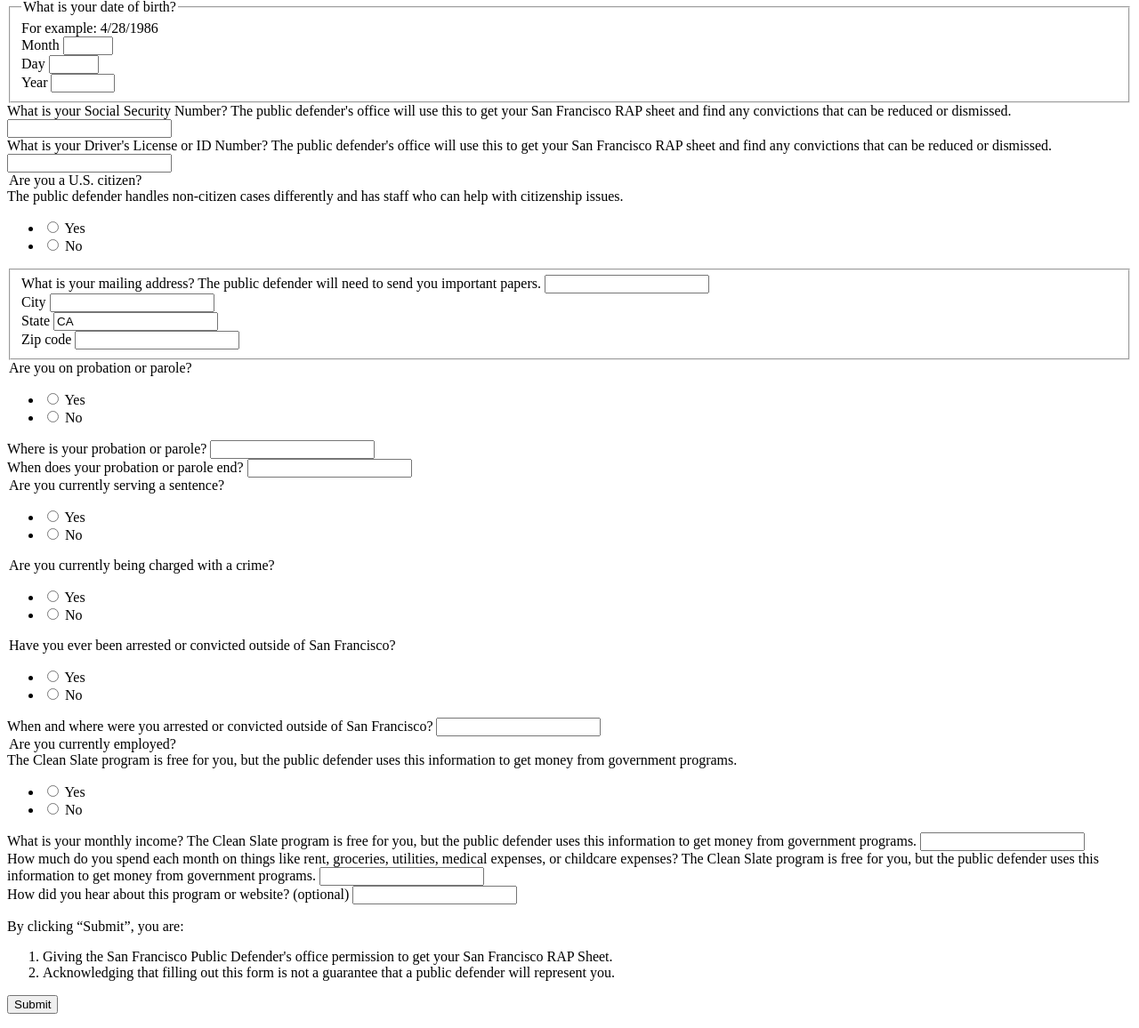
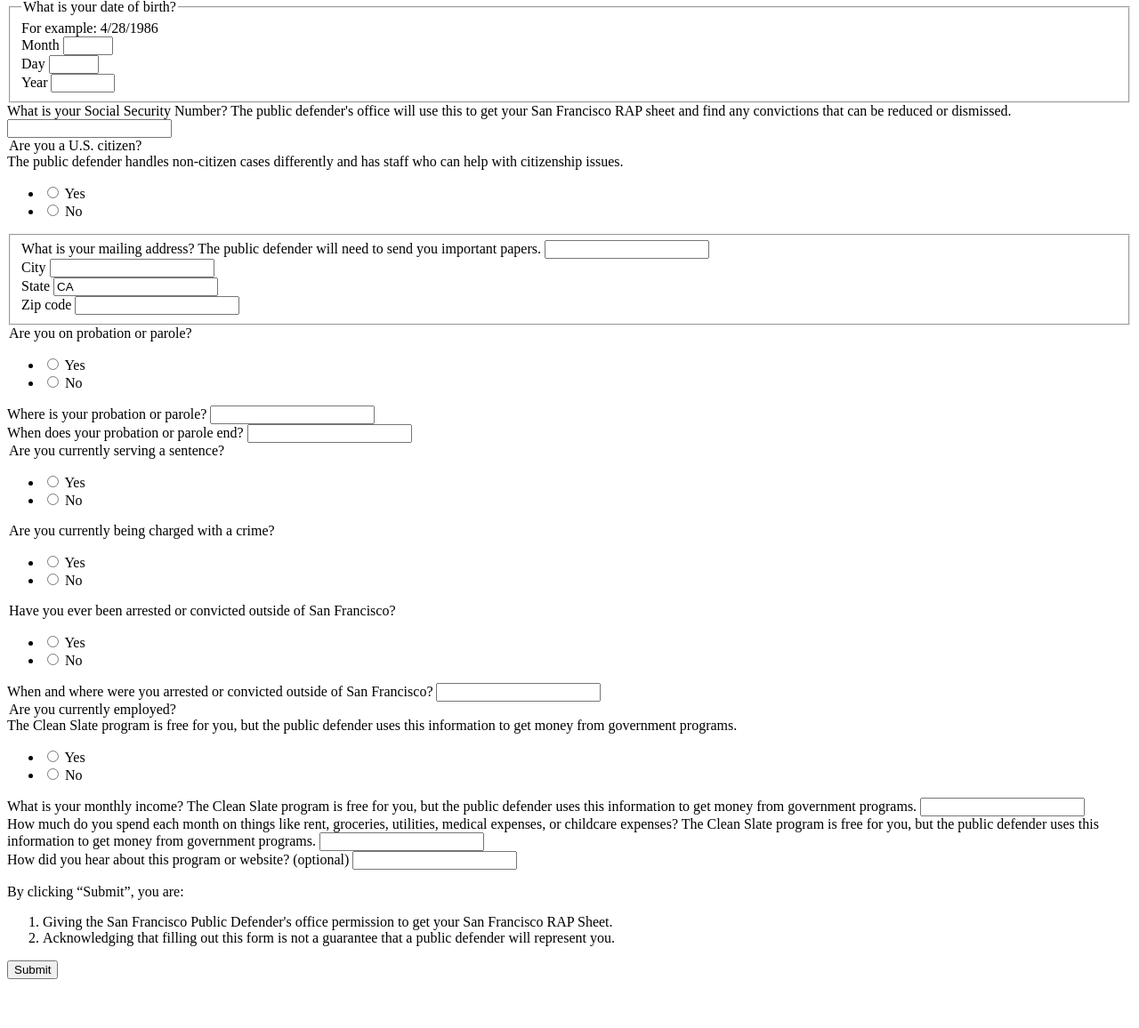
Before and after one commit to codeforamerica/typeseam, a Python web app: template typeseam/templates/forms/sanfrancisco.html in a window 1280 px wide. Shown: the part 262-1418 px from the top of the page at 89% size. After the commit the page ends 1363 px from the top, so only its background shows below. Run offline with Jinja, Linux system fonts and the light colour scheme; the template is opened without the code that fills it, so the values that code supplies are empty.

Commit message:
remove driver's license/ID field

```diff
--- a/typeseam/templates/forms/sanfrancisco.html
+++ b/typeseam/templates/forms/sanfrancisco.html
@@ -148,19 +148,6 @@
 				The public defender's office will use this to get your San Francisco RAP sheet and find any convictions that can be reduced or dismissed.
 			</span>
 			<input type="text" name="ssn" value="">
-		</label>
-	</div>
-
-
-	<div class="field drivers_license_number">
-		<label class="field-wrapping_label">
-			<span class="field-display_text">
-				What is your Driver's License or ID Number?
-			</span>
-			<span class="field-help_text">
-				The public defender's office will use this to get your San Francisco RAP sheet and find any convictions that can be reduced or dismissed.
-			</span>
-			<input type="text" name="drivers_license_number" value="">
 		</label>
 	</div>
 
```
